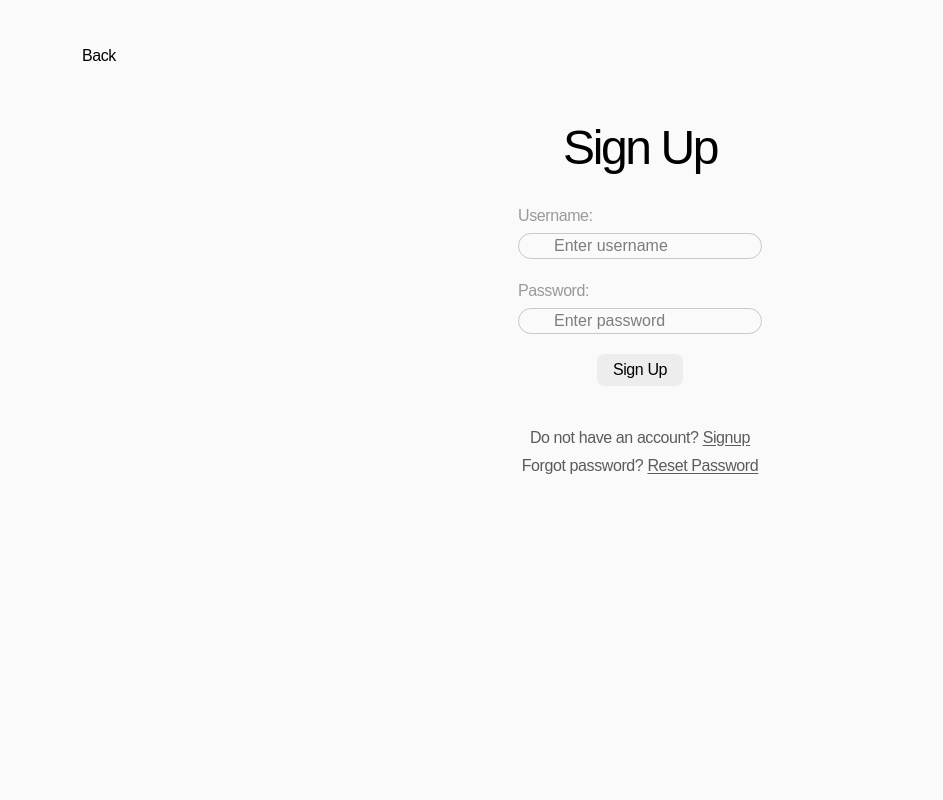
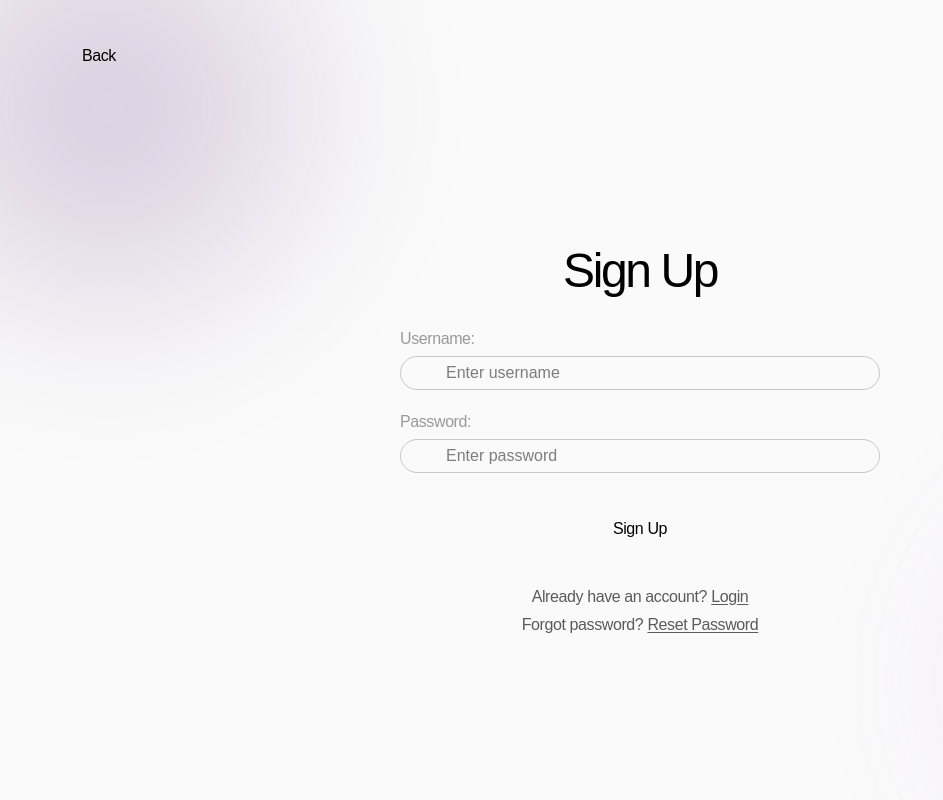
Before and after one commit to CL-Buchan/Aplyra, a Next.js app in the folder frontend/: page /auth/sign-up in a window 1280 px wide. Shown: the whole page, without its empty margins (0-943 px from the left). Built offline with nearby package versions, Linux system fonts and the light colour scheme; no server answers; some icons are missing.

Commit message:
changed/login and signup page UI

```diff
--- /dev/null
+++ b/frontend/app/(pages)/auth/layout.tsx
@@ -0,0 +1,28 @@
+import RadialGlow from '@/app/components/ui/RadialGlow';
+
+type LayoutProps = { children: React.ReactNode };
+
+export default function Layout({ children }: LayoutProps) {
+	return (
+		<div className='relative w-full'>
+			{/* Glow layer — pinned to the page box and clips its own overflow,
+			    so the glows can never add scrollable height to the page */}
+			<div className='pointer-events-none absolute inset-0 overflow-hidden'>
+				<RadialGlow
+					width={600}
+					height={600}
+					hexColour='#3C0061'
+					className='-top-48 -left-48 opacity-20 dark:opacity-30'
+				/>
+				<RadialGlow
+					width={560}
+					height={560}
+					hexColour='#B069DB'
+					className='-bottom-40 -right-40 opacity-[0.18] dark:opacity-30'
+				/>
+			</div>
+
+			<div className='relative z-10'>{children}</div>
+		</div>
+	);
+}
--- a/frontend/app/(pages)/auth/login/page.tsx
+++ b/frontend/app/(pages)/auth/login/page.tsx
@@ -5,6 +5,7 @@ import BackButton from '@/app/components/ui/BackButton';
 import { formInputs } from '@/app/data/data';
 import { createClient } from '@/app/services/supabase/client';
 import { LoginFormData } from '@/app/types/global.types';
+import Link from 'next/link';
 import posthog from 'posthog-js';
 import { useState } from 'react';
 import { toast } from 'sonner';
@@ -64,14 +65,14 @@ export default function Login() {
 	};
 
 	return (
-		<div className='flex-1 p-10 w-full flex flex-col justify-start items-start gap-10'>
+		<div className='min-h-screen w-full p-10 flex-1 flex flex-col justify-start items-start gap-10'>
 			<BackButton />
 
-			<main className='flex-1 w-full flex flex-col justify-center items-center'>
-				<div className='flex flex-col justify-center items-center gap-5'>
+			<main className='w-full flex-1 flex flex-col justify-center items-center'>
+				<div className='w-full max-w-[40%] flex flex-col justify-center items-center gap-5'>
 					<h2>Login</h2>
 
-					<div className='flex-1 w-full'>
+					<div className='w-full'>
 						<Form
 							onSubmit={handleLogin}
 							inputs={formInputs}
@@ -81,15 +82,21 @@ export default function Login() {
 							isLoading={isLoading}
 						/>
 
-						{error && <p className='mt-5 text-red-500 text-center'>{error}</p>}
+						{error && (
+							<p className='mt-5 text-red-500 text-center'>
+								{error}
+							</p>
+						)}
 					</div>
 
-					<div className='flex flex-col items-center gap-1'>
+					<div className='w-full flex flex-col items-center gap-1'>
 						<p className='mt-5 text-muted'>
 							Do not have an account?{' '}
-							<span className='underline underline-offset-2 hover:opacity-80 transition-opacity duration-300 ease-in-out'>
+							<Link
+								href='/auth/sign-up'
+								className='underline underline-offset-2 hover:opacity-80 transition-opacity duration-300 ease-in-out'>
 								Signup
-							</span>
+							</Link>
 						</p>
 						<p className='text-muted'>
 							Forgot password?{' '}
--- a/frontend/app/(pages)/auth/sign-up/page.tsx
+++ b/frontend/app/(pages)/auth/sign-up/page.tsx
@@ -4,6 +4,7 @@ import Form from '@/app/components/Form';
 import BackButton from '@/app/components/ui/BackButton';
 import { formInputs } from '@/app/data/data';
 import { SignupFormData } from '@/app/types/global.types';
+import Link from 'next/link';
 import posthog from 'posthog-js';
 import { useState } from 'react';
 import { toast } from 'sonner';
@@ -69,14 +70,14 @@ export default function SignUp() {
 	};
 
 	return (
-		<div className='flex-1 p-10 w-full flex flex-col justify-start items-start gap-10'>
+		<div className='min-h-screen w-full p-10 flex-1 flex flex-col justify-start items-start gap-10'>
 			<BackButton />
 
-			<main className='flex-1 w-full flex flex-col justify-center items-center'>
-				<div className='flex flex-col justify-center items-center gap-5'>
+			<main className='w-full flex-1 flex flex-col justify-center items-center'>
+				<div className='w-full max-w-[40%] flex flex-col justify-center items-center gap-5'>
 					<h2>Sign Up</h2>
 
-					<div className='flex-1 w-full'>
+					<div className='w-full'>
 						<Form
 							onSubmit={handleSignup}
 							inputs={formInputs}
@@ -84,16 +85,19 @@ export default function SignUp() {
 							formData={signupData}
 							setFormData={setSignupData}
 							isLoading={isLoading}
+							isError={!!errorMsg}
 							errorMsg={errorMsg}
 						/>
 					</div>
 
-					<div className='flex flex-col items-center gap-1'>
+					<div className='w-full flex flex-col items-center gap-1'>
 						<p className='mt-5 text-muted'>
-							Do not have an account?{' '}
-							<span className='underline underline-offset-2 hover:opacity-80 transition-opacity duration-300 ease-in-out'>
-								Signup
-							</span>
+							Already have an account?{' '}
+							<Link
+								href='/auth/login'
+								className='underline underline-offset-2 hover:opacity-80 transition-opacity duration-300 ease-in-out'>
+								Login
+							</Link>
 						</p>
 						<p className='text-muted'>
 							Forgot password?{' '}
--- a/frontend/app/components/Form.tsx
+++ b/frontend/app/components/Form.tsx
@@ -17,7 +17,7 @@ export default function Form<T>({
 	errorMsg,
 }: FormProps<T>) {
 	return (
-		<div className='flex flex-col justify-center items-center gap-5'>
+		<div className='flex-1 flex flex-col justify-center items-center gap-5'>
 			{(title || description) && (
 				<div className='flex flex-col gap-2.5'>
 					<h1>{title ?? ''}</h1>
@@ -30,10 +30,12 @@ export default function Form<T>({
 					e.preventDefault();
 					onSubmit();
 				}}
-				className='flex flex-col justify-center items-center gap-5'>
+				className='w-full flex flex-col justify-center items-center gap-5'>
 				{inputs && inputs.length > 0 ? (
 					inputs.map(({ type, label, name, placeholder }, index) => (
-						<div key={index} className='flex flex-col gap-1.25'>
+						<div
+							key={index}
+							className='w-full flex flex-col gap-1.25'>
 							<label htmlFor={name} className='tracking-tight'>
 								{label}:{' '}
 							</label>
@@ -50,6 +52,7 @@ export default function Form<T>({
 								<input
 									type={type}
 									name={name}
+									autoComplete='on'
 									placeholder={placeholder}
 									value={String(
 										(formData as Record<string, unknown>)[
@@ -62,7 +65,7 @@ export default function Form<T>({
 											[e.target.name]: e.target.value,
 										}))
 									}
-									className='text-black dark:text-white'
+									className='flex-1 text-black dark:text-white px-2.5'
 								/>
 							</div>
 						</div>
@@ -71,7 +74,10 @@ export default function Form<T>({
 					<p>No form inputs</p>
 				)}
 
-				<Button isLoading={isLoading} type='submit'>
+				<Button
+					isLoading={isLoading}
+					type='submit'
+					className='mt-5 w-full dark:bg-white dark:text-black rounded-xl flex justify-center items-center'>
 					{bttnText ?? 'Add text'}
 				</Button>
 			</form>
--- a/frontend/app/components/ui/Button.tsx
+++ b/frontend/app/components/ui/Button.tsx
@@ -19,7 +19,6 @@ export default function Button({
 	isLoading,
 }: ButtonProps) {
 	const [isDarkMode, setDarkMode] = useState(false);
-	const [spinnerColour, setSpinnerColour] = useState('');
 
 	// Checks if darkmode is present
 	useEffect(() => {
@@ -83,7 +82,7 @@ export default function Button({
 				className ? className : style,
 			)}>
 			{isLoading ? (
-				<LoadingSpinner colour={spinnerColour} />
+				<LoadingSpinner />
 			) : children ? (
 				children
 			) : redirectTo && text ? (
--- a/frontend/app/components/ui/Nav.tsx
+++ b/frontend/app/components/ui/Nav.tsx
@@ -16,12 +16,12 @@ const publicLinks = [
 	{ text: 'How it Works', route: '/' },
 ];
 
-// const authedLinks = [{ text: 'Dashboard', route: '/dashboard/applications' }];
+const authedLinks = [{ text: 'Dashboard', route: '/dashboard/applications' }];
 
-// const guestLinks = [
-// 	{ text: 'Login', route: '/auth/login' },
-// 	{ text: 'Sign Up', route: '/auth/sign-up' },
-// ];
+const guestLinks = [
+	{ text: 'Login', route: '/auth/login' },
+	{ text: 'Sign Up', route: '/auth/sign-up' },
+];
 
 export default function Nav({ initialUser }: NavProps) {
 	const [username, setUsername] = useState(initialUser?.email ?? '');
@@ -43,8 +43,8 @@ export default function Nav({ initialUser }: NavProps) {
 	};
 
 	const links = userLoggedIn
-		? [...publicLinks] //, ...authedLinks
-		: [...publicLinks]; //, ...guestLinks
+		? [...publicLinks, ...authedLinks]
+		: [...publicLinks, ...guestLinks];
 
 	async function signUserOut() {
 		setIsLoading(true);
--- a/frontend/app/globals.css
+++ b/frontend/app/globals.css
@@ -24,6 +24,8 @@
 
 @layer base {
 	input {
+		padding-top: 0.25rem;
+		padding-bottom: 0.25rem;
 		border-radius: 1.5rem;
 		transition-property: color, background-color, border-color;
 		transition-duration: 300ms;
--- a/frontend/app/types/global.types.ts
+++ b/frontend/app/types/global.types.ts
@@ -122,6 +122,7 @@ export interface FormProps<T> {
 		type: string;
 		label: string;
 		name: string;
+		autocomplete?: string;
 		placeholder: string;
 	}[];
 	styles?: { borderHexColour?: string; backgroundHexColour?: string };
```
